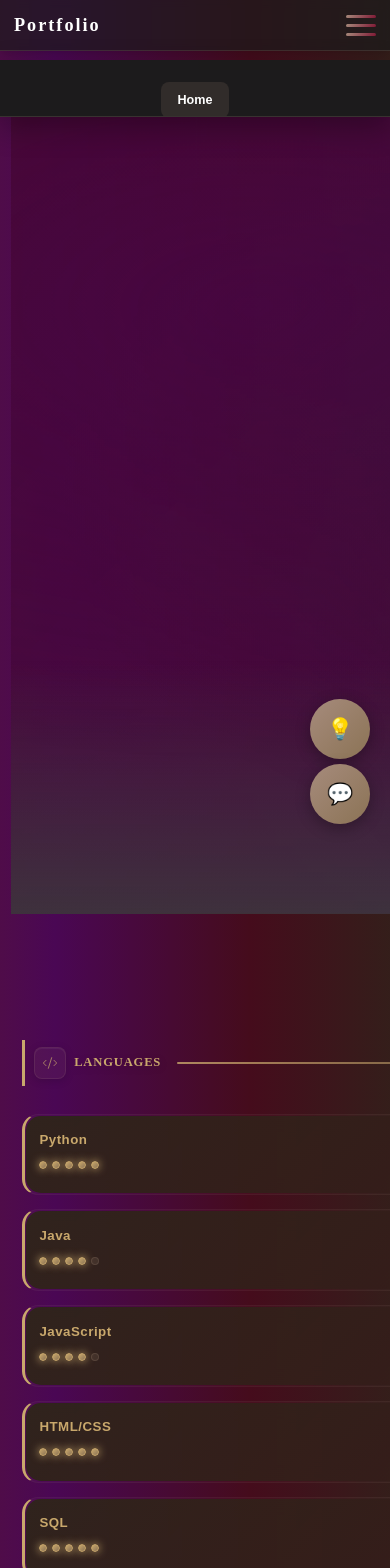
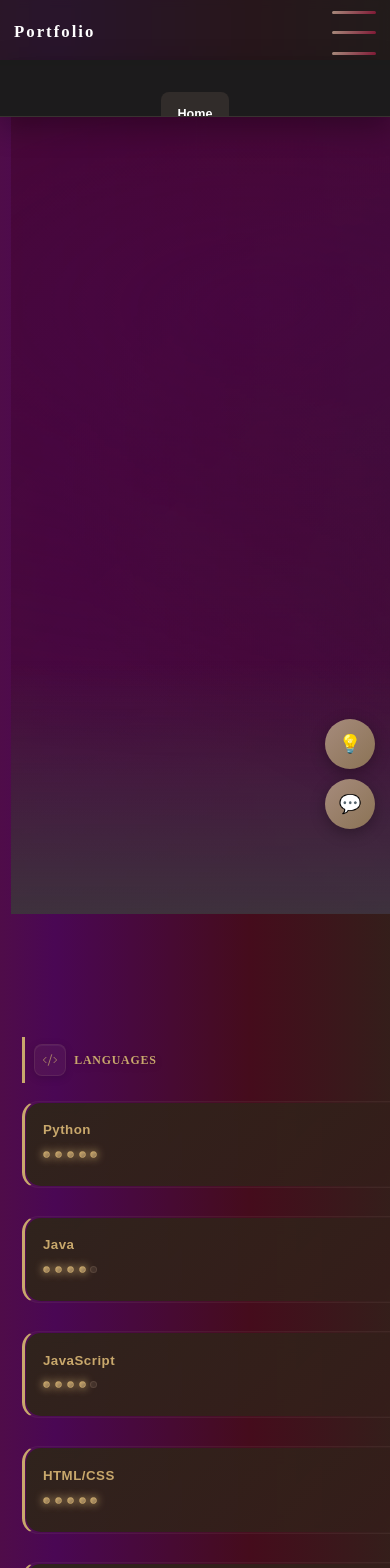
Before and after one commit to RamaSaiJahnavi/Portfolio, a React (Vite) app in the folder Desktop/portfolio/: page / in a window 390 px wide. Shown: the top 1568 px of the page. Built offline with nearby package versions, Linux system fonts and the light colour scheme.

Commit message:
Improve mobile responsiveness: Full-width cards, proper touch targets (44px+), reduced padding, better typography scaling, optimized floating buttons, no horizontal scroll

```diff
--- a/Desktop/portfolio/src/styles/App.css
+++ b/Desktop/portfolio/src/styles/App.css
@@ -197,10 +197,18 @@ footer p {
     padding: 0.75rem 1rem;
   }
 
+  /* Ensure brand fits on mobile */
+  .nav-brand {
+    font-size: 1.2rem;
+    white-space: nowrap;
+  }
+
   /* Show hamburger menu on mobile */
   .hamburger-menu {
     display: flex;
     -webkit-tap-highlight-color: transparent; /* Remove tap highlight on Android */
+    min-width: 44px; /* Touch-friendly target */
+    min-height: 44px;
   }
 
   /* Hide nav links by default on mobile */
@@ -233,10 +241,14 @@ footer p {
     width: 100%;
     text-align: center;
     font-size: 0.9rem;
-    padding: 0.8rem 1.2rem;
+    padding: 0.9rem 1.2rem; /* Increased for 44px+ touch target */
     border-radius: 8px;
     margin: 0.25rem 0;
     -webkit-tap-highlight-color: transparent;
+    min-height: 44px; /* Minimum touch target size */
+    display: flex;
+    align-items: center;
+    justify-content: center;
   }
 
   .nav-links a:hover,
--- a/Desktop/portfolio/src/styles/Chatbot.css
+++ b/Desktop/portfolio/src/styles/Chatbot.css
@@ -218,49 +218,62 @@
 
 /* Responsive */
 @media (max-width: 480px) {
-  .chatbot-window {
-    width: calc(100vw - 40px);
-    right: -10px;
+  .chatbot-container {
+    bottom: 15px;
+    right: 15px;
   }
 
-  .chatbot-header h3 {
+  .chatbot-button {
+    width: 50px;
+    height: 50px;
+    font-size: 1.3rem;
+  }
+
+  .chatbot-window {
+    width: calc(100vw - 30px);
+    max-width: 320px;
+    height: 450px;
+    bottom: 70px;
+    right: 0;
+  }
+
+  .chatbot-header {
+    padding: 0.75rem;
+  }
+
+  .chatbot-avatar {
+    width: 35px;
+    height: 35px;
+  }
+
+  .chatbot-info h4 {
     font-size: 0.9rem;
   }
 
-  .chatbot-messages {
-    padding: 0.8rem;
-  }
-
-  .chat-message {
-    padding: 0.7rem 0.9rem;
-    font-size: 0.85rem;
-  }
-
-  .chatbot-input {
-    padding: 0.8rem;
-  }
-
-  .chatbot-input input {
-    font-size: 0.85rem;
-    padding: 0.6rem 0.8rem;
-  }
-
-  .chatbot-input button {
-    padding: 0.6rem 0.9rem;
+  .chatbot-info span {
+    font-size: 0.75rem;
   }
 }
 
 @media (max-width: 360px) {
-  .chatbot-window {
-    width: calc(100vw - 30px);
+  .chatbot-container {
+    bottom: 12px;
+    right: 12px;
   }
 
-  .chatbot-header h3 {
+  .chatbot-button {
+    width: 45px;
+    height: 45px;
+    font-size: 1.2rem;
+  }
+
+  .chatbot-window {
+    width: calc(100vw - 24px);
+    max-width: 280px;
+    height: 400px;
+  }
+
+  .chatbot-info h4 {
     font-size: 0.85rem;
   }
-
-  .chat-message {
-    font-size: 0.8rem;
-    padding: 0.65rem 0.8rem;
-  }
 }
--- a/Desktop/portfolio/src/styles/FeedbackBox.css
+++ b/Desktop/portfolio/src/styles/FeedbackBox.css
@@ -196,51 +196,65 @@
 
 /* Responsive */
 @media (max-width: 480px) {
-  .feedback-window {
-    width: calc(100vw - 40px);
-    right: -10px;
+  .feedback-container {
+    bottom: 75px;
+    right: 15px;
   }
 
-  .feedback-container {
-    bottom: 85px;
+  .feedback-button {
+    width: 50px;
+    height: 50px;
+    font-size: 1.3rem;
   }
 
-  .feedback-header h3 {
-    font-size: 0.9rem;
+  .feedback-window {
+    width: calc(100vw - 30px);
+    max-width: 320px;
+    max-height: 500px;
+    bottom: 60px;
+    right: 0;
   }
 
-  .feedback-content {
-    padding: 0.8rem;
+  .feedback-header {
+    padding: 1rem;
   }
 
-  .feedback-message {
-    font-size: 0.85rem;
-    padding: 0.7rem 0.9rem;
+  .feedback-header h4 {
+    font-size: 1rem;
   }
 
-  .feedback-input input,
-  .feedback-input textarea {
-    font-size: 0.85rem;
-    padding: 0.6rem 0.8rem;
+  .feedback-header p {
+    font-size: 0.75rem;
   }
 
-  .feedback-submit button {
-    padding: 0.6rem 1rem;
-    font-size: 0.85rem;
+  .feedback-form {
+    padding: 1rem;
   }
 }
 
 @media (max-width: 360px) {
-  .feedback-window {
-    width: calc(100vw - 30px);
+  .feedback-container {
+    bottom: 65px;
+    right: 12px;
   }
 
-  .feedback-header h3 {
-    font-size: 0.85rem;
+  .feedback-button {
+    width: 45px;
+    height: 45px;
+    font-size: 1.2rem;
   }
 
-  .feedback-message {
-    font-size: 0.8rem;
-    padding: 0.65rem 0.8rem;
+  .feedback-window {
+    width: calc(100vw - 24px);
+    max-width: 280px;
+    max-height: 450px;
+  }
+
+  .feedback-header h4 {
+    font-size: 0.9rem;
+  }
+
+  .feedback-header p {
+    font-size: 0.7rem;
   }
 }
--- a/Desktop/portfolio/src/styles/Skills.css
+++ b/Desktop/portfolio/src/styles/Skills.css
@@ -107,19 +107,20 @@
 /* Mobile: Horizontal scrollable skills */
 @media (max-width: 480px) {
   .skills-categories-container {
-    overflow-x: auto;
-    scroll-snap-type: x mandatory;
+    overflow-x: hidden; /* Changed from auto to prevent unwanted scroll */
+    scroll-snap-type: none; /* Removed snap for better UX */
     -webkit-overflow-scrolling: touch;
-    padding-bottom: 1rem;
-    margin-left: -0.8rem;
-    margin-right: -0.8rem;
-    padding-left: 0.8rem;
-    padding-right: 0.8rem;
+    padding-bottom: 0;
+    margin-left: 0;
+    margin-right: 0;
+    padding-left: 0;
+    padding-right: 0;
   }
 
   .skill-category-section {
-    min-width: 100%;
-    scroll-snap-align: start;
+    min-width: auto; /* Changed from 100% for full width */
+    width: 100%;
+    scroll-snap-align: none;
   }
 }
 
@@ -448,7 +449,16 @@
   }
 }
 
-@media (max-width: 992px) {
+@media (max-width: 768px) {
+  .skills {
+    padding: 4rem 1.5rem;
+  }
+
+  .skills-title h2 {
+    font-size: 2.2rem;
+    letter-spacing: 3px;
+  }
+
   .skills-categories-container {
     gap: 3rem;
   }
@@ -473,28 +483,9 @@
     font-size: 1.15rem;
     letter-spacing: 1.5px;
   }
-}
 
-@media (max-width: 768px) {
-  .skills-grid {
-    grid-template-columns: repeat(auto-fill, minmax(220px, 1fr));
-    gap: 1rem;
-  }
-
-  .skills-title h2 {
-    font-size: 2.2rem;
-  }
-
-  .skill-card {
-    padding: 1.1rem 1.25rem;
-  }
-
-  .category-section-header {
-    gap: 0.75rem;
-  }
-
-  .category-section-icon {
-    font-size: 1.5rem;
+  .category-section-line {
+    margin-left: 0.5rem;
   }
 }
 
@@ -514,18 +505,26 @@
   .skills-title h2 {
     font-size: 1.8rem;
     letter-spacing: 2px;
+    margin-bottom: 2.5rem;
+  }
+
+  .skills-title-underline {
+    width: 80px;
+    height: 2px;
   }
 
   .category-section-header {
     padding: 0.5rem 0.75rem;
     gap: 0.75rem;
     border-left-width: 3px;
+    margin-bottom: 1.5rem;
   }
 
   .category-section-icon {
     width: 36px;
     height: 36px;
     border-radius: 10px;
+    flex-shrink: 0;
   }
 
   .category-section-icon svg {
@@ -536,10 +535,26 @@
   .category-section-title {
     font-size: 0.95rem;
     letter-spacing: 1px;
+    white-space: normal;
+    word-wrap: break-word;
+  }
+
+  .category-section-line {
+    display: none; /* Hide line, title is long enough */
+  }
+
+  .skill-card {
+    padding: 1.25rem;
+    margin-bottom: 0.75rem;
   }
 
   .skill-name {
-    font-size: 1.05rem;
+    font-size: 1rem;
+  }
+
+  .skill-level-tag {
+    font-size: 0.55rem;
+    padding: 0.25rem 0.5rem;
   }
 }
 
@@ -549,8 +564,12 @@
     padding: 2.5rem 0.8rem;
   }
 
+  .skills-title {
+    margin-bottom: 2rem;
+  }
+
   .skills-title h2 {
-    font-size: 1.6rem;
+    font-size: clamp(1.5rem, 4vw, 1.7rem);
     letter-spacing: 1.5px;
   }
 
@@ -562,12 +581,14 @@
     padding: 0.5rem 0.6rem;
     gap: 0.6rem;
     border-left-width: 3px;
+    margin-bottom: 1.25rem;
   }
 
   .category-section-icon {
     width: 32px;
     height: 32px;
     border-radius: 8px;
+    flex-shrink: 0;
   }
 
   .category-section-icon svg {
@@ -576,16 +597,37 @@
   }
 
   .category-section-title {
-    font-size: 0.9rem;
+    font-size: clamp(0.85rem, 3vw, 0.95rem);
     letter-spacing: 0.8px;
+    white-space: normal;
+    word-wrap: break-word;
+    max-width: calc(100% - 40px);
   }
 
   .skill-card {
-    padding: 1rem;
+    padding: 1.25rem;
+    margin-bottom: 0.75rem;
+    border-left-width: 3px;
   }
 
   .skill-name {
-    font-size: 0.95rem;
+    font-size: clamp(0.95rem, 2.5vw, 1rem);
+    font-weight: 600;
+  }
+
+  .skill-level-tag {
+    font-size: 0.5rem;
+    padding: 0.2rem 0.45rem;
+  }
+
+  .skill-dot {
+    width: 7px;
+    height: 7px;
+  }
+
+  .skill-description {
+    font-size: 0.75rem;
+    line-height: 1.5;
   }
 
   .skill-category-label {
@@ -594,15 +636,60 @@
 }
 
 @media (max-width: 360px) {
+  .skills {
+    padding: 2rem 0.6rem;
+  }
+
   .skills-title h2 {
     font-size: 1.4rem;
+    letter-spacing: 1px;
+  }
+
+  .skills-categories-container {
+    gap: 1.75rem;
+  }
+
+  .category-section-header {
+    padding: 0.45rem 0.5rem;
+    gap: 0.5rem;
+    margin-bottom: 1rem;
+  }
+
+  .category-section-icon {
+    width: 28px;
+    height: 28px;
+    border-radius: 7px;
+  }
+
+  .category-section-icon svg {
+    width: 14px;
+    height: 14px;
   }
 
   .category-section-title {
     font-size: 0.85rem;
+    letter-spacing: 0.6px;
+  }
+
+  .skill-card {
+    padding: 1.1rem;
   }
 
   .skill-name {
     font-size: 0.9rem;
   }
+
+  .skill-level-tag {
+    font-size: 0.45rem;
+    padding: 0.18rem 0.4rem;
+  }
+
+  .skill-dot {
+    width: 6px;
+    height: 6px;
+  }
+
+  .skill-description {
+    font-size: 0.7rem;
+  }
 }
```
Also changed, not shown: 1 other file (tests, documents, lock files or other folders).
